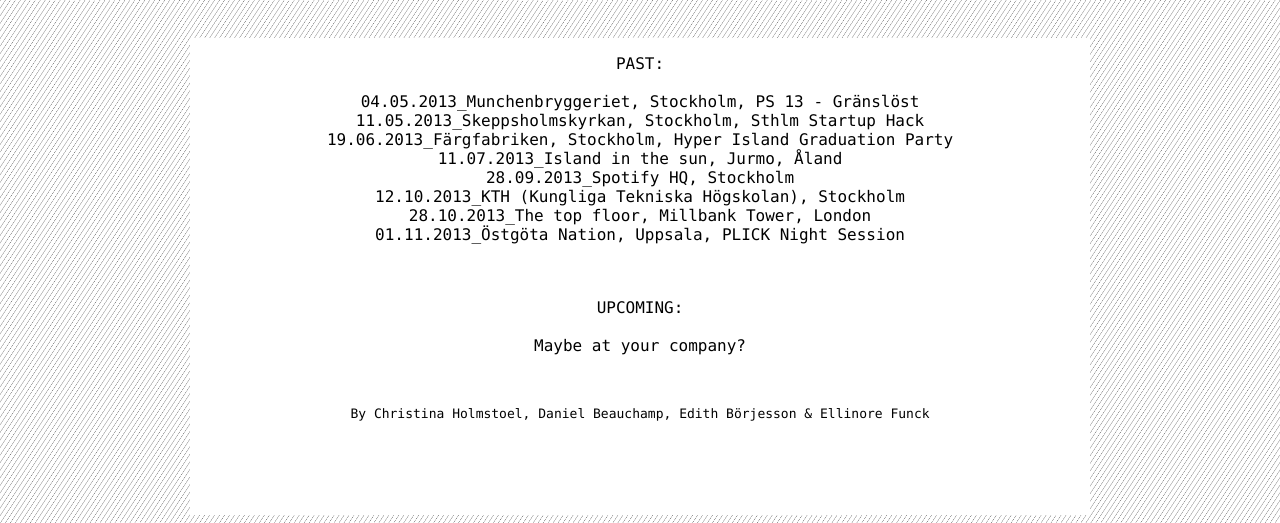
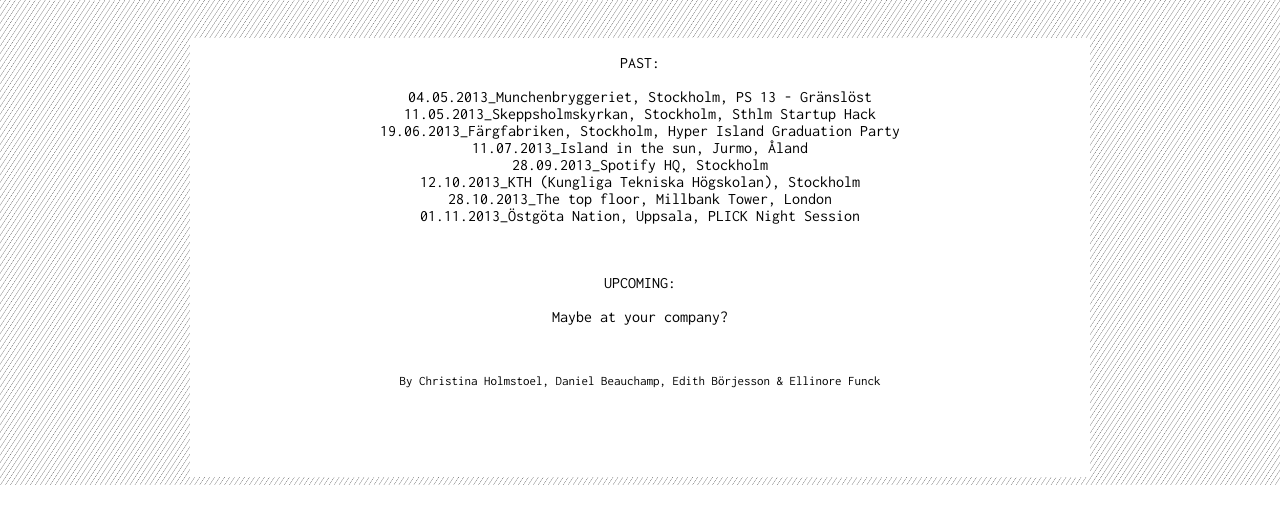
Before and after one commit to masterelli/datafest, a plain HTML site: page index.html in a window 1280 px wide. Shown: the part 1156-1679 px from the top of the page. After the commit the page ends 1641 px from the top, so only its background shows below. Drawn offline with Linux system fonts and the light colour scheme.

Commit message:
Font error

```diff
--- a/index.html
+++ b/index.html
@@ -49,7 +49,7 @@
 			<center><iframe src="http://player.vimeo.com/video/66566821" width="900" height="506" frameborder="0" webkitAllowFullScreen mozallowfullscreen allowFullScreen></iframe></center>
 
 		<center><div id="content2">
-				<center><p><font size="3" face="Consolas">PAST:
+				<center><p><font size="3">PAST:
 			<br>
 			</br>
 			04.05.2013_Munchenbryggeriet, Stockholm, PS 13 - Gr&auml;nsl&ouml;st<br>
@@ -69,7 +69,7 @@
 			</font></p></center>
 			<br>
 			</b>
-			<p><font size="2" face="Consolas"><center>By Christina Holmstoel, Daniel Beauchamp, Edith B&ouml;rjesson &#38; Ellinore Funck</center></p></font>
+			<p><font size="2"><center>By Christina Holmstoel, Daniel Beauchamp, Edith B&ouml;rjesson &#38; Ellinore Funck</center></p></font>
 			<div class="fb-like" data-href="http://datafest.se" data-send="false" data-width="290" data-show-faces="true"></div>
 			<br>
 			</br>
```
